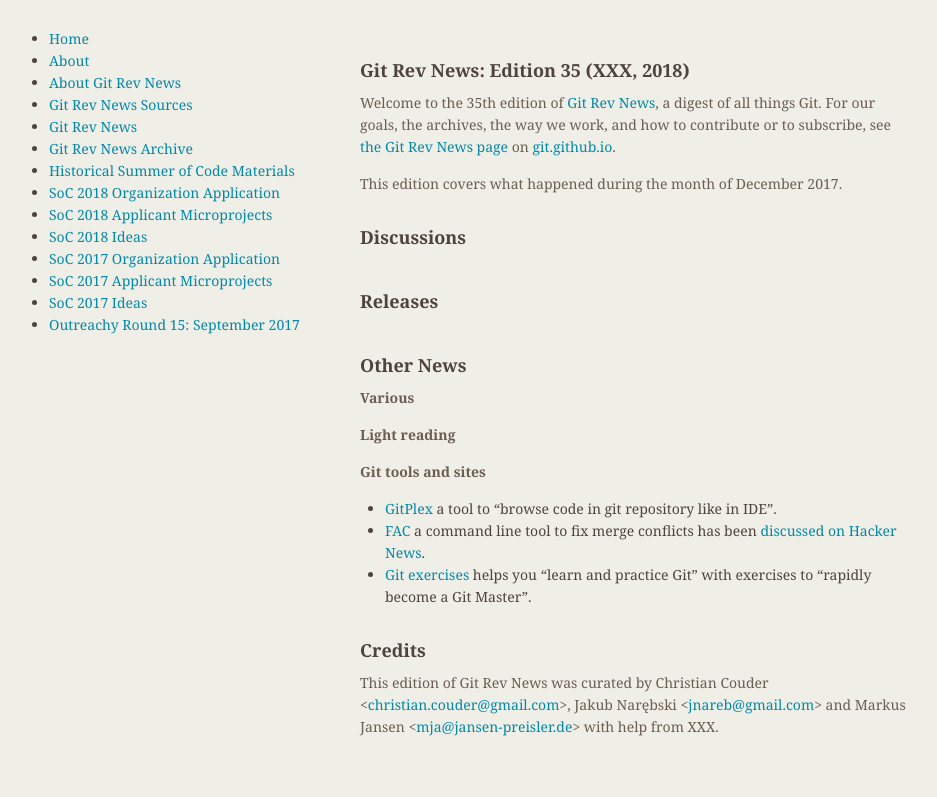
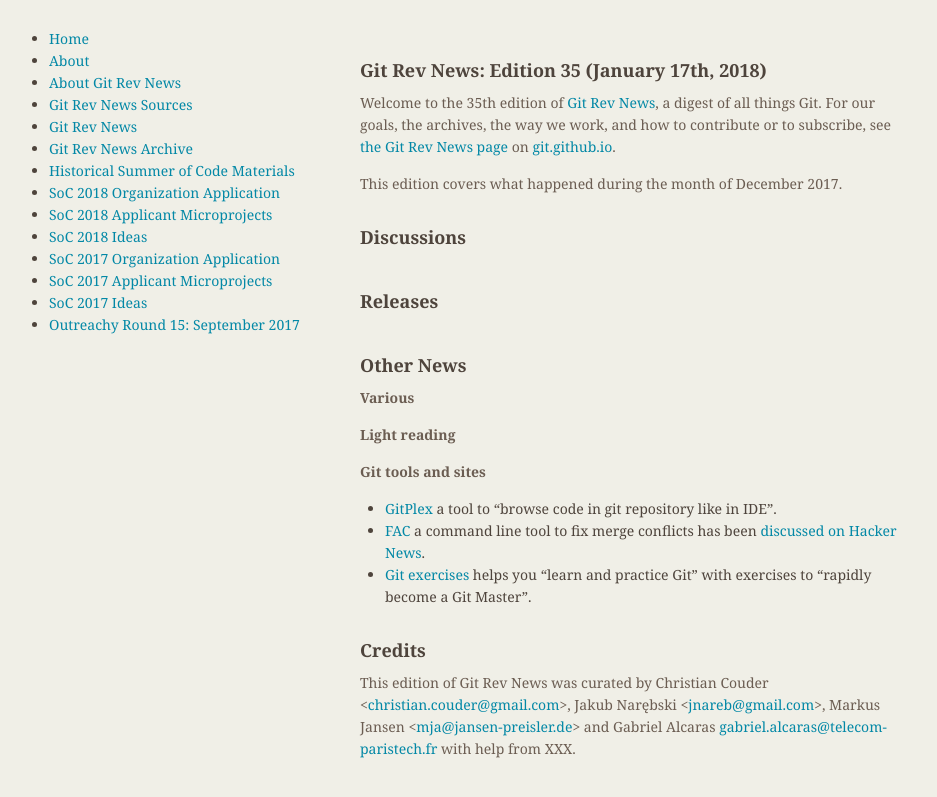
Before and after one commit to git/git.github.io, a Jekyll site: the page built from rev_news/drafts/edition-35.md, in a window 1280 px wide. Shown: the top 797 px of the page, without its empty margins (174-1111 px from the left). Built offline with Jekyll 4.4.1, drawn with Linux system fonts in a browser that asks for light colours.

Commit message:
rn-35: set publication date to January 17th

```diff
--- a/rev_news/drafts/edition-35.md
+++ b/rev_news/drafts/edition-35.md
@@ -1,5 +1,5 @@
 ---
-title: Git Rev News Edition 35 (XXX, 2018)
+title: Git Rev News Edition 35 (January 17th, 2018)
 layout: default
 date: 2018-01-17 12:06:51 +0100
 author: chriscool
@@ -7,7 +7,7 @@ categories: [news]
 navbar: false
 ---
 
-## Git Rev News: Edition 35 (XXX, 2018)
+## Git Rev News: Edition 35 (January 17th, 2018)
 
 Welcome to the 35th edition of [Git Rev News](https://git.github.io/rev_news/rev_news/),
 a digest of all things Git. For our goals, the archives, the way we work, and how to contribute or to
@@ -54,6 +54,7 @@ __Git tools and sites__
 
 This edition of Git Rev News was curated by
 Christian Couder &lt;<christian.couder@gmail.com>&gt;,
-Jakub Narębski &lt;<jnareb@gmail.com>&gt; and
-Markus Jansen &lt;<mja@jansen-preisler.de>&gt;
+Jakub Narębski &lt;<jnareb@gmail.com>&gt;,
+Markus Jansen &lt;<mja@jansen-preisler.de>&gt; and
+Gabriel Alcaras <gabriel.alcaras@telecom-paristech.fr>
 with help from XXX.
```
